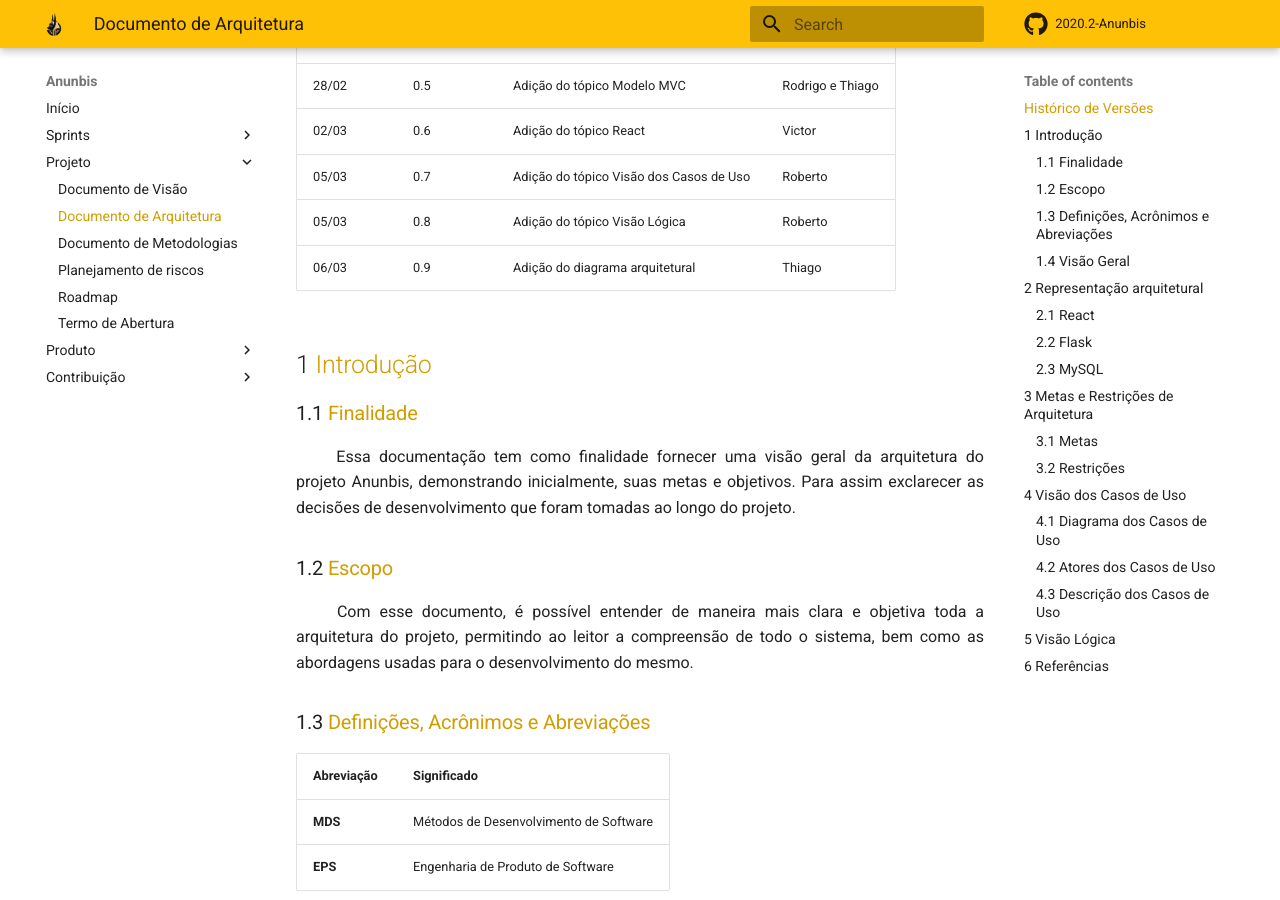
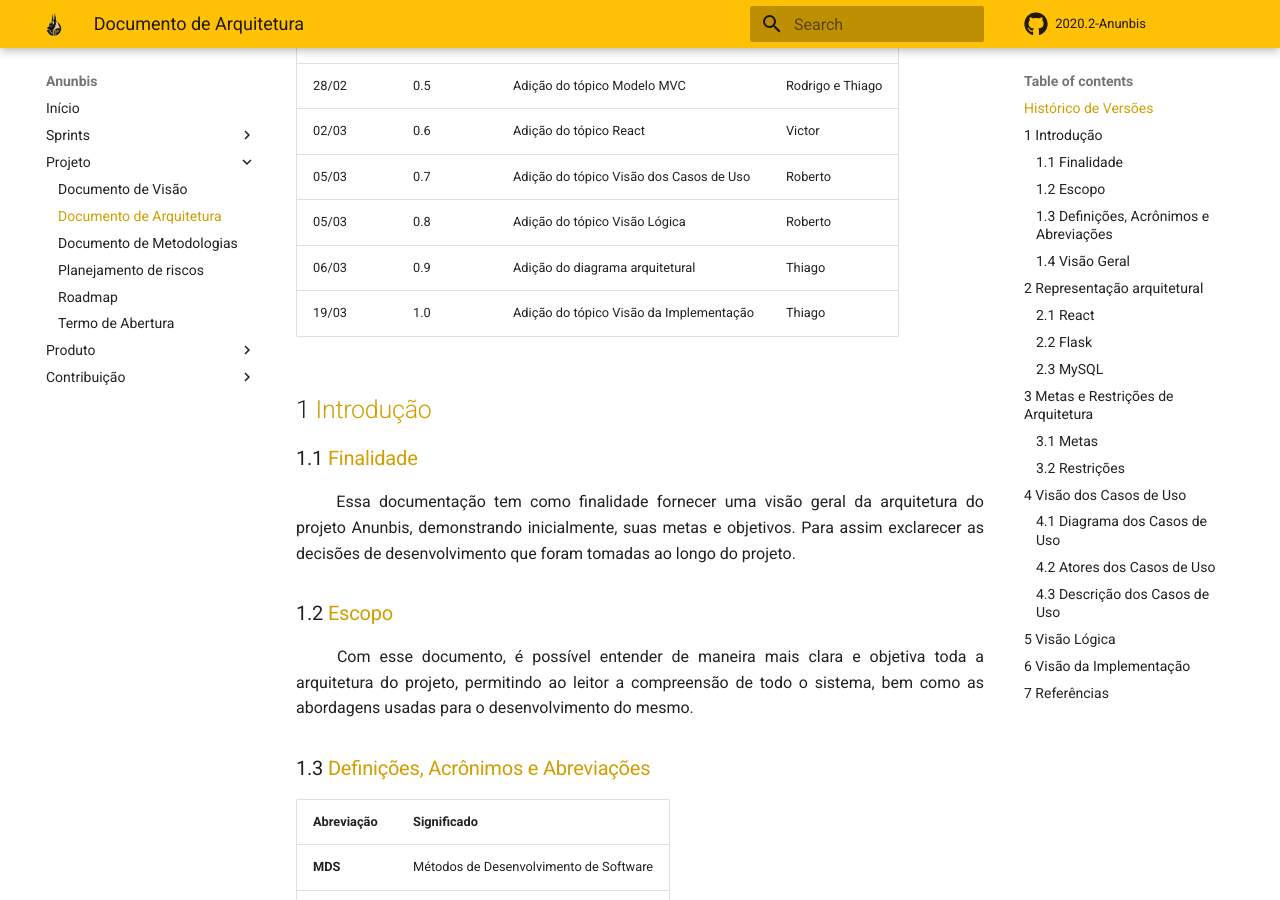
Before and after one commit to fga-eps-mds/2020.2-Anunbis, an MkDocs documentation site: the page built from docs/documentacao/documento-de-arquitetura.md, in a window 1280 px wide and 900 px high, scrolled down 395 px. Built offline with MkDocs 1.6.1 and Material for MkDocs 9.7.7, drawn with Linux system fonts in a browser that asks for light colours; comment, search, counter and statistics services are not loaded; some of the changed text lies outside the part shown.

Commit message:
(#97) adicionando topico Visao de Implementacao

```diff
--- a/docs/documentacao/documento-de-arquitetura.md
+++ b/docs/documentacao/documento-de-arquitetura.md
@@ -10,7 +10,8 @@ Data|Versão|Descrição|Autor
 02/03|0.6|Adição do tópico React|Victor|
 05/03|0.7|Adição do tópico Visão dos Casos de Uso|Roberto|
 05/03|0.8|Adição do tópico Visão Lógica|Roberto|
-06/03|0.9|Adição do diagrama arquitetural| Thiago|
+06/03|0.9|Adição do diagrama arquitetural|Thiago|
+19/03|1.0|Adição do tópico Visão da Implementação|Thiago|
 
 ## 1 <a name="1">Introdução</a>
 
@@ -123,7 +124,10 @@ href="https://insights.stackoverflow.com/survey/2020#technology">o favorito do m
 
 <p align = "justify">&emsp;&emsp;No banco de dados, serão armazenados os dados dos usuários, dos professores e das disciplinas. Ao procurar por um professor, uma requisição será feita no back-end, e caso algum professor correspondente seja encontrado, será devolvido ao usuário o docente, sua pontuação e seus feedbacks. Essa troca de informação também será igual para os professores usuários.</p>
 
-## 6 <a name="6">Referências</a>
+## 6 <a name="6">Visão da Implementação</a>
+
+
+## 7 <a name="7">Referências</a>
 
 Wilian, João. Flask: o que é e como codar com esse micro framework Python. **GeekHunter**, 2020. Disponivel em: <a href="https://blog.geekhunter.com.br/flask-framework-python/">Flask: o que é e como codar com esse micro framework Python</a>
 
```
